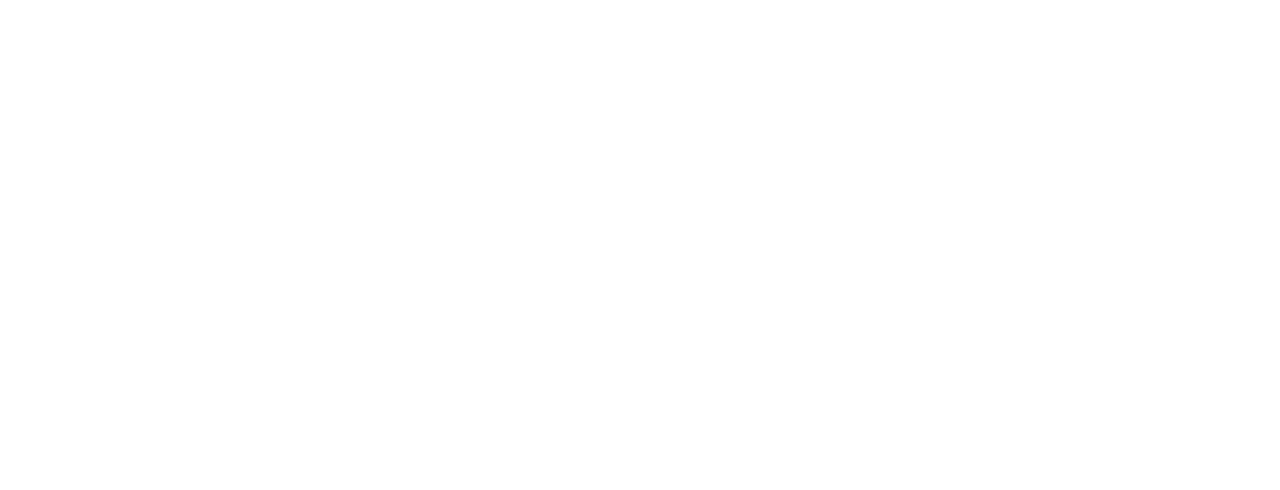
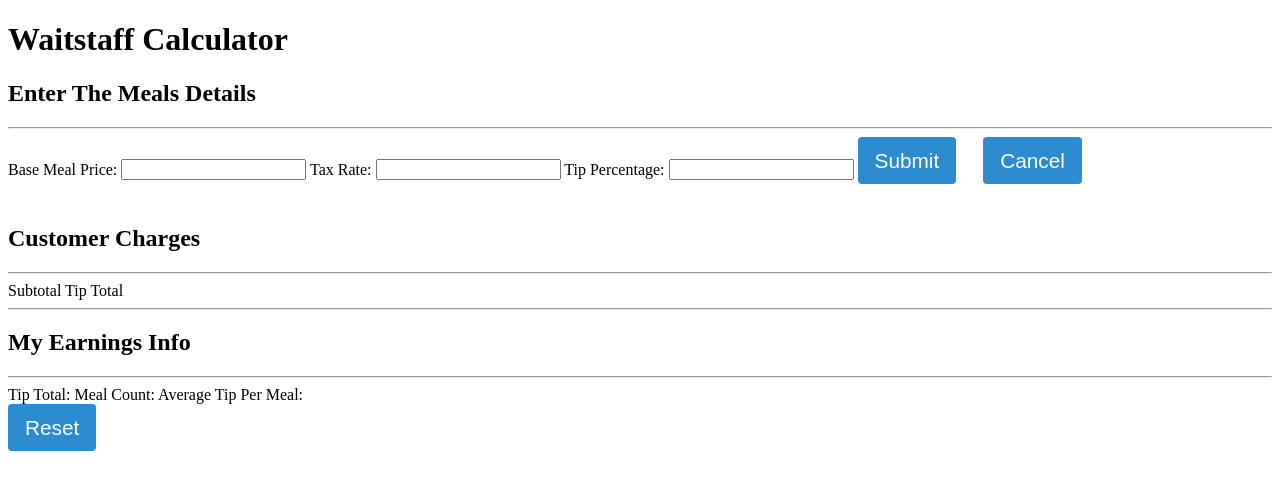
Before and after one commit to koberlag/ngWaitstaffCalc, a plain HTML site: page index.html in a window 1280 px wide. Drawn offline with Linux system fonts and the light colour scheme.

Commit message:
added form elements and css for button

```diff
--- a/css/styles.css
+++ b/css/styles.css
@@ -0,0 +1,54 @@
+.btn {
+    display: inline-block;
+    padding: 8px 16px;
+    margin-right:1.1em;
+    margin-bottom:1em;
+    font-size: 1.3rem;
+    font-size: 400;
+    line-height: 140%;
+    text-align: center;
+    text-decoration: none;
+    white-space: nowrap;
+    vertical-align: middle;
+    cursor: pointer;
+    border: 1px solid transparent;
+    border-radius: 4px;
+    background: #C61C6F;
+    color: white;
+    background-color: #2D8BCF;
+    background-size: 18px 18px;
+    min-width: 28px;
+    min-height: 28px;
+    background-position: center center;
+    background-repeat: no-repeat;
+    -webkit-user-select: none;
+       -moz-user-select: none;
+        -ms-user-select: none;
+         -o-user-select: none;
+            user-select: none;
+}
+
+.btn-container{
+	width: 100%;
+	text-align: right;
+	margin-top:1.5em;
+}
+
+.ng-invalid .btn {
+  background: gray;
+}
+
+.ng-valid .btn:hover { background-color: #509D12; }
+
+input.ng-invalid.ng-touched {
+  border: 1px solid #DA3637;
+}
+
+input.ng-valid.ng-touched {
+  border: 1px solid #509D12;
+}
+
+.error {
+  color: red;
+  padding-bottom: 10px;
+}
--- a/index.html
+++ b/index.html
@@ -4,8 +4,47 @@
 	<meta charset="UTF-8">
 	<title>Waitstaff Calculator</title>
 	<script src="angular/angular.min.js"></script>
+	<link rel="stylesheet" href="css/styles.css">
 </head>
 <body>
-
+	<header>
+		<h1>Waitstaff Calculator</h1>
+	</header>
+	<section id="meal-details">
+		<h2>Enter The Meals Details</h2>
+		<hr>
+		<label for="meal_price">Base Meal Price:</label>
+		<input type="number" name="meal_price">
+		<label for="tax_rate">Tax Rate:</label>
+		<input type="number" name="tax_rate">
+		<label for="tip_percentage">Tip Percentage:</label>
+		<input type="number" name="tip_percentage">
+		<button type="submit" class="btn">Submit</button>
+		<button type="button" class="btn">Cancel</button>
+	</section>
+	<section id="customer-charges">
+		<h2>Customer Charges</h2>
+		<hr>
+		<label for="subtotal_charge">Subtotal</label>
+		<span name="subtotal_charge"></span>
+		<label for="tip_charge">Tip</label>
+		<span name="tip_charge"></span>
+		<label for="total_charge">Total</label>
+		<hr>
+		<span name="total_charge"></span>
+	</section>
+	<section id="earnings-info">
+		<h2>My Earnings Info</h2>
+		<hr>
+		<label for="tip_total">Tip Total:</label>
+		<span name="tip_total"></span>
+		<label for="meal_count">Meal Count:</label>
+		<span name="meal_count"></span>
+		<label for="tip_per_meal">Average Tip Per Meal:</label>
+		<span for="tip_per_meal"></span>
+	</section>
+	<div id="reset-btn-container">
+		<button type="button" class="btn">Reset</button>
+	</div>
 </body>
 </html>
```
